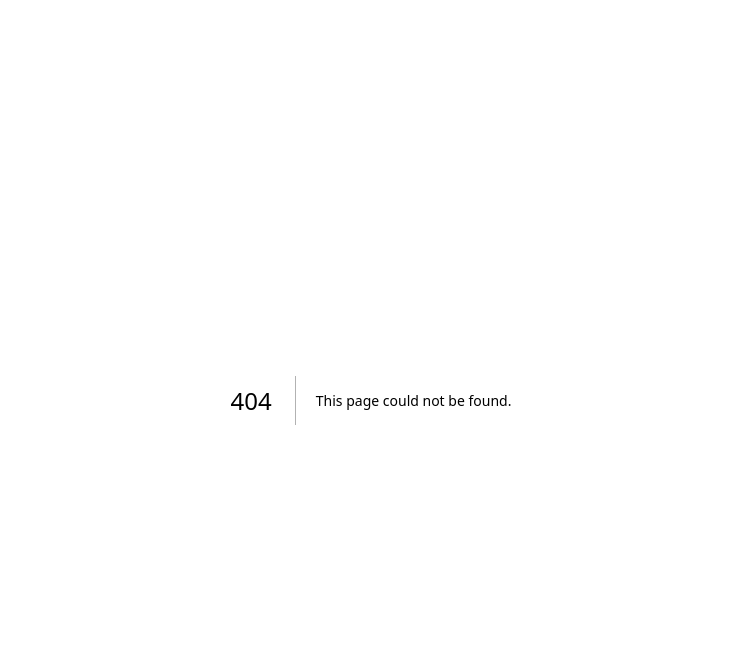
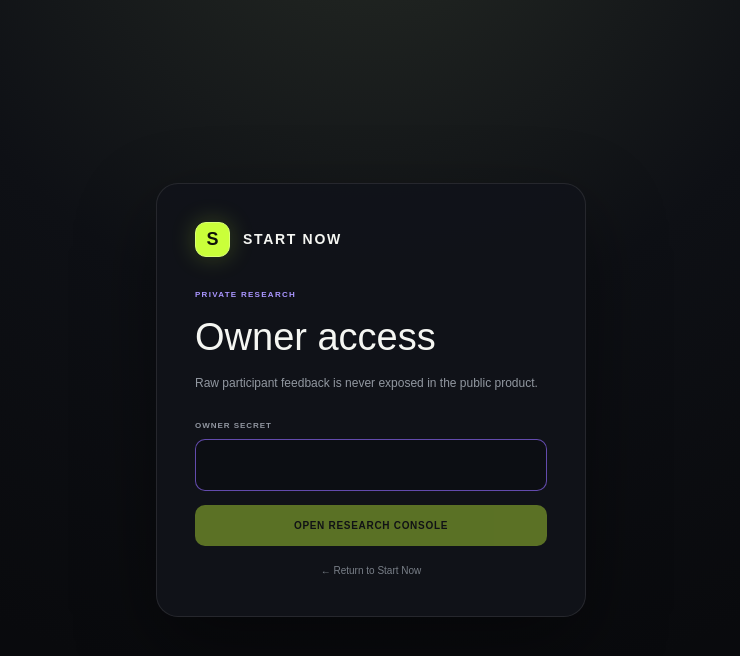
Before and after one commit to Cyberchopin/startnow-2, a Next.js app: page /research/login in a window 1280 px wide. Before the commit this address had no page. Shown: the top 656 px of the page, without its empty margins (269-1009 px from the left). Built offline with nearby package versions, Linux system fonts and the light colour scheme.

Commit message:
Harden production research flow: add app/research/login/page.tsx

```diff
--- /dev/null
+++ b/app/research/login/page.tsx
@@ -0,0 +1,38 @@
+"use client";
+
+import Link from "next/link";
+import { FormEvent, useState } from "react";
+
+export default function ResearchLogin() {
+  const [secret, setSecret] = useState("");
+  const [error, setError] = useState("");
+  const [loading, setLoading] = useState(false);
+
+  async function submit(event: FormEvent) {
+    event.preventDefault();
+    setLoading(true);
+    setError("");
+    try {
+      const response = await fetch("/api/research/session", {
+        method: "POST",
+        headers: { "Content-Type": "application/json" },
+        body: JSON.stringify({ secret }),
+      });
+      const result = await response.json() as { error?: string };
+      if (!response.ok) setError(result.error || "Owner sign-in failed.");
+      else window.location.assign("/research");
+    } catch {
+      setError("Owner sign-in is temporarily unavailable.");
+    }
+    setLoading(false);
+  }
+
+  return <main className="research-login"><form onSubmit={submit}>
+    <Link className="brand" href="/"><span className="brand-mark">S</span><span>START NOW</span></Link>
+    <p>PRIVATE RESEARCH</p><h1>Owner access</h1><span>Raw participant feedback is never exposed in the public product.</span>
+    <label><b>OWNER SECRET</b><input type="password" autoComplete="current-password" value={secret} onChange={(event) => setSecret(event.target.value)} autoFocus /></label>
+    {error && <div className="research-error">{error}</div>}
+    <button disabled={secret.length < 20 || loading}>{loading ? "VERIFYING…" : "OPEN RESEARCH CONSOLE"}</button>
+    <Link className="login-back" href="/">← Return to Start Now</Link>
+  </form></main>;
+}
```
